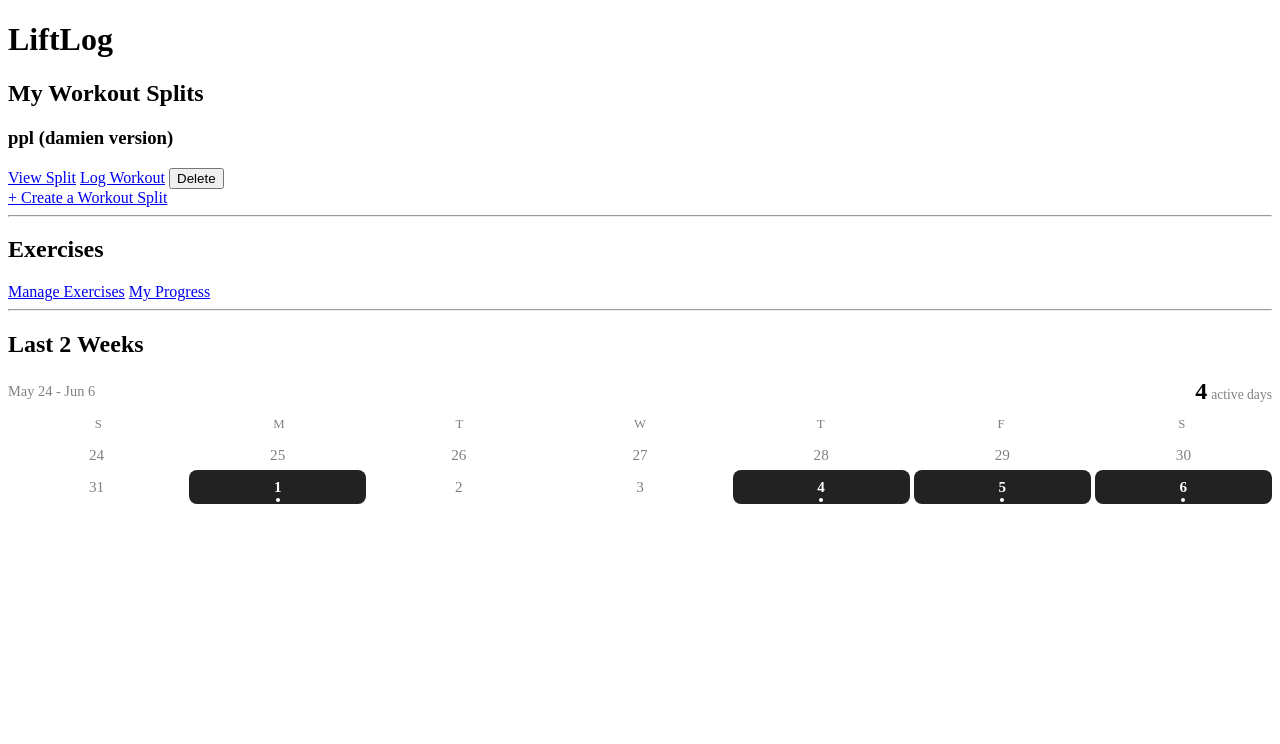
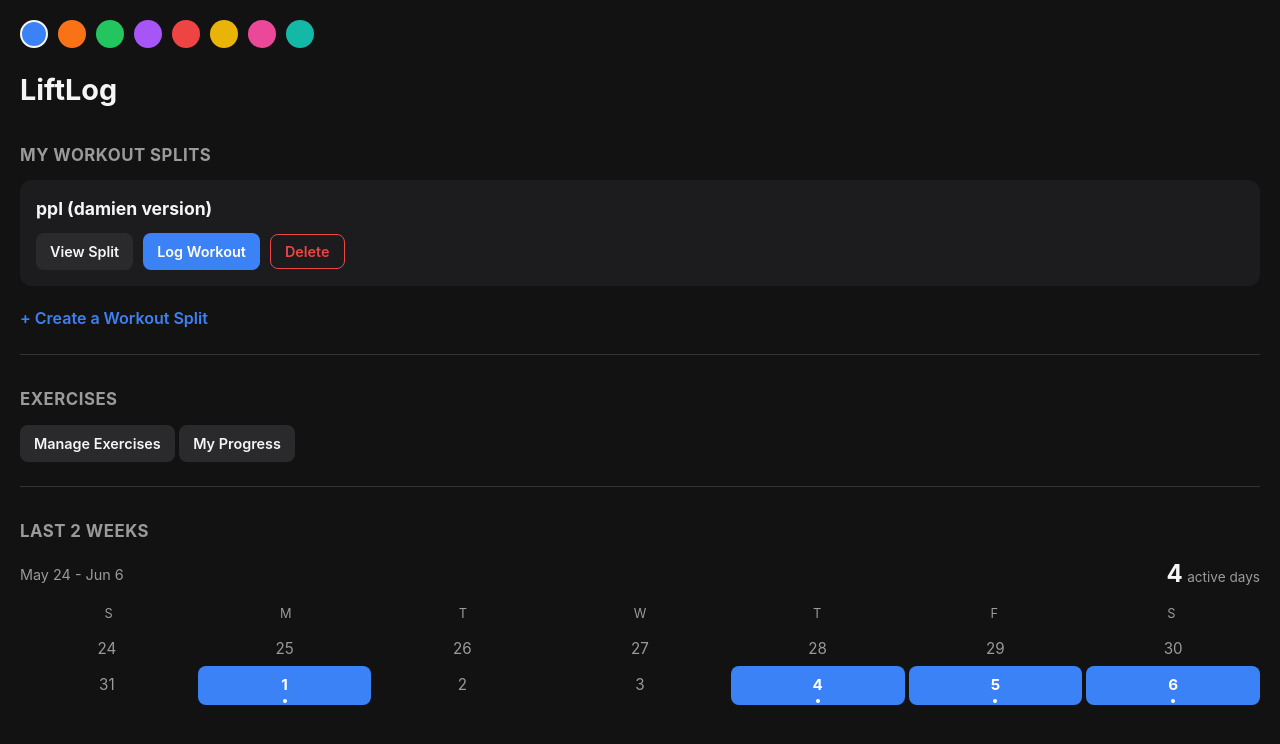
Before and after one commit to damienlhp/liftlog, a Flask app: page / in a window 1280 px wide. Shown: the top 744 px of the page. Run offline with Flask 3, Linux system fonts and the light colour scheme; data comes from the database, SQL or seed files in the repository.

Commit message:
started styling the web app with basic electric blue as default theme

```diff
--- /dev/null
+++ b/static/style.css
@@ -0,0 +1,423 @@
+/* ==============================================================
+   THEME VARIABLES
+   ==============================================================
+   A CSS "variable" (called a custom property) is a value you
+   define once and reuse everywhere with var(--name).
+   :root means "the whole page" — so these are global.
+   The big benefit: to re-theme the entire site, you only ever
+   need to change the values in this one block.
+   ================================================================ */
+:root {
+  --bg-primary: #121212;      /* main page background */
+  --bg-secondary: #1c1c1e;    /* cards, panels */
+  --bg-tertiary: #2a2a2c;     /* hover states, nested boxes */
+  --text-primary: #f5f5f5;    /* main text (near-white, not pure white — easier on the eyes) */
+  --text-secondary: #9a9a9a;  /* muted/gray text, labels */
+  --border-color: #333333;
+  --accent: #3b82f6;          /* electric blue — this is the one theme.js changes */
+  --danger: #ef4444;
+  --danger-hover: #dc2626;
+  --radius: 12px;
+}
+
+/* ==============================================================
+   RESET / BASE
+   ================================================================ */
+* {
+  box-sizing: border-box; /* padding/border no longer add to an element's width — avoids layout surprises */
+}
+
+body {
+  background-color: var(--bg-primary);
+  color: var(--text-primary);
+  font-family: -apple-system, BlinkMacSystemFont, "Segoe UI", Roboto, sans-serif;
+  margin: 0;
+  padding: 20px;
+  line-height: 1.5;
+}
+
+h1 {
+  font-size: 1.8em;
+  font-weight: 700;
+  margin-bottom: 4px;
+}
+
+h2 {
+  font-size: 1.05em;
+  color: var(--text-secondary);
+  text-transform: uppercase;
+  letter-spacing: 0.5px;
+  margin-top: 32px;
+  margin-bottom: 12px;
+}
+
+h3 {
+  font-size: 1.1em;
+  margin: 0;
+}
+
+hr {
+  border: none;
+  border-top: 1px solid var(--border-color);
+  margin: 24px 0;
+}
+
+a {
+  color: var(--accent);
+  text-decoration: none;
+}
+
+p {
+  margin: 0 0 8px;
+}
+
+/* ==============================================================
+   THEME COLOR PICKER (built by theme.js)
+   ================================================================ */
+.theme-picker {
+  display: flex;
+  gap: 10px;
+  margin-bottom: 20px;
+}
+
+.theme-swatch {
+  width: 28px;
+  height: 28px;
+  border-radius: 50%;
+  cursor: pointer;
+  border: 2px solid transparent;
+  transition: transform 0.15s ease, border-color 0.15s ease;
+}
+
+.theme-swatch:hover {
+  transform: scale(1.15);
+}
+
+.theme-swatch.selected {
+  border-color: var(--text-primary);
+}
+
+/* ==============================================================
+   BUTTONS
+   ==============================================================
+   One reusable .btn class, then modifier classes
+   (.btn-primary / .btn-secondary / .btn-danger) change only
+   the color. This avoids repeating padding/border-radius/etc.
+   everywhere.
+   ================================================================ */
+.btn {
+  display: inline-block;
+  padding: 8px 14px;
+  border-radius: 8px;
+  border: none;
+  font-size: 0.9em;
+  font-weight: 600;
+  cursor: pointer;
+  text-decoration: none;
+  font-family: inherit;
+}
+
+.btn-primary {
+  background: var(--accent);
+  color: #fff;
+}
+
+.btn-secondary {
+  background: var(--bg-tertiary);
+  color: var(--text-primary);
+}
+
+.btn-danger {
+  background: transparent;
+  color: var(--danger);
+  border: 1px solid var(--danger);
+}
+
+.btn-danger:hover {
+  background: var(--danger);
+  color: #fff;
+}
+
+.add-split-link {
+  display: inline-block;
+  margin-top: 8px;
+  color: var(--accent);
+  font-weight: 600;
+}
+
+.empty-state {
+  color: var(--text-secondary);
+  font-style: italic;
+}
+
+/* ==============================================================
+   WORKOUT SPLIT CARDS
+   ================================================================ */
+.split-card {
+  background: var(--bg-secondary);
+  border-radius: var(--radius);
+  padding: 16px;
+  margin-bottom: 12px;
+}
+
+.split-card h3 {
+  margin-bottom: 10px;
+}
+
+.split-actions {
+  display: flex;
+  gap: 10px;
+  flex-wrap: wrap;
+  align-items: center;
+}
+
+/* ==============================================================
+   MINI CALENDAR (last 2 weeks, on the home page)
+   ================================================================ */
+.calendar-section {
+  cursor: pointer;
+}
+
+.calendar-header-row {
+  display: flex;
+  justify-content: space-between;
+  align-items: center;
+  margin-bottom: 12px;
+}
+
+.date-range {
+  color: var(--text-secondary);
+  font-size: 0.9em;
+}
+
+.active-days-count {
+  font-size: 1.5em;
+  font-weight: bold;
+}
+
+.active-days-label {
+  color: var(--text-secondary);
+  font-size: 0.85em;
+}
+
+.calendar-weekdays {
+  display: grid;
+  grid-template-columns: repeat(7, 1fr);
+  text-align: center;
+  margin-bottom: 6px;
+}
+
+.calendar-weekdays span {
+  color: var(--text-secondary);
+  font-size: 0.8em;
+}
+
+.calendar-grid {
+  display: grid;
+  grid-template-columns: repeat(7, 1fr);
+  gap: 4px;
+  text-align: center;
+}
+
+.cal-cell {
+  padding: 8px 4px 2px;
+  border-radius: 8px;
+  font-size: 0.95em;
+  color: var(--text-secondary);
+}
+
+.cal-cell.active {
+  font-weight: bold;
+  background: var(--accent);
+  color: #fff;
+}
+
+.cal-cell.today {
+  color: var(--text-primary);
+  border: 1px solid var(--border-color);
+}
+
+.cal-dot {
+  width: 4px;
+  height: 4px;
+  background: #fff;
+  border-radius: 50%;
+  margin: 2px auto 0;
+}
+
+/* ==============================================================
+   FULL YEAR CALENDAR MODAL
+   ================================================================ */
+.full-cal-overlay {
+  display: none;
+  position: fixed;
+  inset: 0; /* shorthand for top:0; left:0; right:0; bottom:0; */
+  background: rgba(0, 0, 0, 0.6);
+  z-index: 999;
+}
+
+.full-cal-modal {
+  display: none;
+  position: fixed;
+  inset: 0;
+  background: var(--bg-primary);
+  z-index: 1000;
+  overflow-y: auto;
+  padding: 20px;
+  transform: translateY(100%);
+  transition: transform 0.3s ease;
+}
+
+.full-cal-modal.open {
+  transform: translateY(0);
+}
+
+.full-cal-header {
+  display: flex;
+  justify-content: space-between;
+  align-items: center;
+  margin-bottom: 20px;
+  position: sticky;
+  top: 0;
+  background: var(--bg-primary);
+  padding-bottom: 10px;
+  border-bottom: 1px solid var(--border-color);
+}
+
+.cal-nav-btn {
+  background: none;
+  border: none;
+  font-size: 1.3em;
+  cursor: pointer;
+  color: var(--text-primary);
+}
+
+.cal-year-label {
+  font-size: 1.3em;
+  font-weight: bold;
+}
+
+.month-title {
+  margin-bottom: 8px;
+  color: var(--text-primary);
+}
+
+.month-grid {
+  display: grid;
+  grid-template-columns: repeat(7, 1fr);
+  gap: 2px;
+  text-align: center;
+  margin-bottom: 20px;
+}
+
+.month-day-header {
+  color: var(--text-secondary);
+  font-size: 0.75em;
+  padding: 4px 0;
+}
+
+.month-day {
+  padding: 8px 2px 2px;
+  border-radius: 50%;
+  font-size: 0.9em;
+  color: var(--text-secondary);
+}
+
+.month-day.has-workout {
+  font-weight: bold;
+  color: var(--text-primary);
+  cursor: pointer;
+  background: var(--bg-tertiary);
+}
+
+.month-day.has-workout:hover {
+  background: var(--accent);
+  color: #fff;
+}
+
+.month-day.is-today {
+  border: 2px solid var(--accent);
+  border-radius: 8px;
+}
+
+.dot {
+  width: 4px;
+  height: 4px;
+  background: var(--accent);
+  border-radius: 50%;
+  margin: 2px auto 0;
+}
+
+.month-day.has-workout:hover .dot {
+  background: #fff;
+}
+
+/* ==============================================================
+   WORKOUT DETAIL PANEL (slide-up, shown when a calendar day is clicked)
+   ================================================================ */
+.detail-overlay {
+  display: none;
+  position: fixed;
+  inset: 0;
+  background: rgba(0, 0, 0, 0.5);
+  z-index: 1001;
+}
+
+.detail-panel {
+  display: none;
+  position: fixed;
+  bottom: 0;
+  left: 0;
+  right: 0;
+  background: var(--bg-secondary);
+  border-radius: 16px 16px 0 0;
+  padding: 24px;
+  z-index: 1002;
+  transform: translateY(100%);
+  transition: transform 0.3s ease;
+}
+
+.detail-panel.open {
+  transform: translateY(0);
+}
+
+.detail-header {
+  display: flex;
+  justify-content: space-between;
+  align-items: center;
+  margin-bottom: 8px;
+}
+
+.detail-header h3 {
+  margin: 0;
+}
+
+.detail-close {
+  background: none;
+  border: none;
+  font-size: 1.3em;
+  cursor: pointer;
+  color: var(--text-secondary);
+}
+
+.detail-subtitle {
+  color: var(--text-secondary);
+  margin: 0 0 16px;
+}
+
+.detail-content {
+  background: var(--bg-tertiary);
+  border-radius: 12px;
+  padding: 16px;
+}
+
+.detail-day-name {
+  font-weight: bold;
+  margin: 0 0 4px;
+}
+
+.detail-stats {
+  color: var(--text-secondary);
+  font-size: 0.85em;
+  margin: 0;
+}
--- /dev/null
+++ b/static/theme.js
@@ -0,0 +1,83 @@
+// ==================================================================
+// THEME COLOR PICKER
+// ==================================================================
+// The idea: --accent is a CSS variable defined in style.css.
+// Every button, link, and highlight in the CSS uses var(--accent)
+// instead of a hardcoded color. That means if we change --accent
+// with JavaScript, every one of those elements updates instantly —
+// we never have to touch the CSS itself.
+
+// The list of colors the user can pick from.
+// Add or remove entries here to change the options everywone sees.
+const THEME_COLORS = [
+  { name: "Electric Blue", hex: "#3b82f6" },
+  { name: "Orange", hex: "#f97316" },
+  { name: "Green", hex: "#22c55e" },
+  { name: "Purple", hex: "#a855f7" },
+  { name: "Red", hex: "#ef4444" },
+  { name: "Yellow", hex: "#eab308" },
+  { name: "Pink", hex: "#ec4899" },
+  { name: "Teal", hex: "#14b8a6" },
+];
+
+const DEFAULT_ACCENT = "#3b82f6"; // Electric Blue
+
+// Changes the live theme color and remembers the choice.
+function applyAccentColor(hex) {
+  // document.documentElement = the <html> tag, which is where :root lives.
+  // setProperty overwrites the --accent variable on the fly.
+  document.documentElement.style.setProperty("--accent", hex);
+
+  // localStorage saves a small piece of data in the browser that
+  // survives page reloads and closing the tab (unlike a normal JS
+  // variable, which resets every time the page loads).
+  localStorage.setItem("liftlog-accent", hex);
+}
+
+// Runs on every page load, before the picker even exists, so the
+// saved color shows up immediately instead of flashing blue first.
+function loadSavedAccentColor() {
+  const saved = localStorage.getItem("liftlog-accent");
+  const colorToUse = saved || DEFAULT_ACCENT;
+  document.documentElement.style.setProperty("--accent", colorToUse);
+  return colorToUse;
+}
+
+// Builds the row of clickable color circles.
+// Looks for a container with id="theme-picker" — if a page doesn't
+// have one, this just quietly does nothing (no errors).
+function renderThemePicker() {
+  const container = document.getElementById("theme-picker");
+  if (!container) return;
+
+  const currentColor = loadSavedAccentColor();
+
+  THEME_COLORS.forEach(function (color) {
+    const swatch = document.createElement("div");
+    swatch.className = "theme-swatch";
+    swatch.style.backgroundColor = color.hex;
+    swatch.title = color.name; // shows as a tooltip on hover
+
+    if (color.hex.toLowerCase() === currentColor.toLowerCase()) {
+      swatch.classList.add("selected");
+    }
+
+    swatch.onclick = function () {
+      applyAccentColor(color.hex);
+
+      // Move the "selected" ring to whichever swatch was just clicked
+      document.querySelectorAll(".theme-swatch").forEach(function (s) {
+        s.classList.remove("selected");
+      });
+      swatch.classList.add("selected");
+    };
+
+    container.appendChild(swatch);
+  });
+}
+
+// Apply the saved color as early as possible (before the page fully renders)
+loadSavedAccentColor();
+
+// Build the picker once the page's HTML has loaded
+document.addEventListener("DOMContentLoaded", renderThemePicker);
--- a/templates/index.html
+++ b/templates/index.html
@@ -4,171 +4,82 @@
     <meta charset="UTF-8">
     <meta name="viewport" content="width=device-width, initial-scale=1.0">
     <title>LiftLog</title>
-    <style>
-        .cal-day {
-            text-align: center;
-            padding: 6px 2px;
-            cursor: pointer;
-            border-radius: 50%;
-            font-size: 0.9em;
-        }
-        .cal-day:hover { background: #f0f0f0; }
-        .cal-day.active { font-weight: bold; }
-        .cal-day.today { border: 2px solid black; border-radius: 8px; }
-        .dot {
-            width: 4px; height: 4px;
-            background: black;
-            border-radius: 50%;
-            margin: 2px auto 0;
-        }
-        .dot.active-dot { background: black; }
-
-        /* Full calendar modal */
-        #full-cal-overlay {
-            display: none;
-            position: fixed;
-            top: 0; left: 0; right: 0; bottom: 0;
-            background: rgba(0,0,0,0.5);
-            z-index: 999;
-        }
-        #full-cal-modal {
-            display: none;
-            position: fixed;
-            top: 0; left: 0; right: 0; bottom: 0;
-            background: white;
-            z-index: 1000;
-            overflow-y: auto;
-            padding: 20px;
-            transform: translateY(100%);
-            transition: transform 0.3s ease;
-        }
-        #full-cal-modal.open { transform: translateY(0); }
-
-        .month-grid {
-            display: grid;
-            grid-template-columns: repeat(7, 1fr);
-            gap: 2px;
-            text-align: center;
-            margin-bottom: 20px;
-        }
-        .month-day-header {
-            color: gray;
-            font-size: 0.75em;
-            padding: 4px 0;
-        }
-        .month-day {
-            padding: 8px 2px 2px;
-            text-align: center;
-            cursor: pointer;
-            border-radius: 50%;
-            font-size: 0.9em;
-            color: gray;
-        }
-        .month-day.has-workout {
-            font-weight: bold;
-            color: black;
-            cursor: pointer;
-        }
-        .month-day.is-today {
-            border: 2px solid black;
-            border-radius: 8px;
-            color: black;
-        }
-        .month-day:hover { background: #f0f0f0; }
-
-        /* Workout detail panel */
-        #detail-overlay {
-            display: none;
-            position: fixed;
-            top: 0; left: 0; right: 0; bottom: 0;
-            background: rgba(0,0,0,0.3);
-            z-index: 1001;
-        }
-        #detail-panel {
-            display: none;
-            position: fixed;
-            bottom: 0; left: 0; right: 0;
-            background: white;
-            border-radius: 16px 16px 0 0;
-            padding: 24px;
-            z-index: 1002;
-            transform: translateY(100%);
-            transition: transform 0.3s ease;
-        }
-        #detail-panel.open { transform: translateY(0); }
-    </style>
+    <link rel="stylesheet" href="{{ url_for('static', filename='style.css') }}">
 </head>
 <body>
+
+    <!-- Accent color picker: theme.js fills this div with clickable circles -->
+    <div class="theme-picker" id="theme-picker"></div>
+
     <h1>LiftLog</h1>
 
     <h2>My Workout Splits</h2>
     {% if splits %}
         {% for split in splits %}
-            <div>
+            <div class="split-card">
                 <h3>{{ split.name }}</h3>
-                <a href="/split/{{ split.id }}">View Split</a>
-                <a href="/log/{{ split.id }}">Log Workout</a>
-                <form action="/split/{{ split.id }}/delete" method="POST" style="display:inline;">
-                    <button type="submit" onclick="return confirm('Delete {{ split.name }}?')">Delete</button>
-                </form>
+                <div class="split-actions">
+                    <a class="btn btn-secondary" href="/split/{{ split.id }}">View Split</a>
+                    <a class="btn btn-primary" href="/log/{{ split.id }}">Log Workout</a>
+                    <form action="/split/{{ split.id }}/delete" method="POST" style="display:inline;">
+                        <button type="submit" class="btn btn-danger" onclick="return confirm('Delete {{ split.name }}?')">Delete</button>
+                    </form>
+                </div>
             </div>
         {% endfor %}
     {% else %}
-        <p>You have no workout splits yet.</p>
+        <p class="empty-state">You have no workout splits yet.</p>
     {% endif %}
 
-    <a href="/create-split">+ Create a Workout Split</a>
+    <a class="add-split-link" href="/create-split">+ Create a Workout Split</a>
 
     <hr>
     <h2>Exercises</h2>
-    <a href="/exercises">Manage Exercises</a>
-    <a href="/progress">My Progress</a>
+    <a class="btn btn-secondary" href="/exercises">Manage Exercises</a>
+    <a class="btn btn-secondary" href="/progress">My Progress</a>
 
     <hr>
     <!-- Mini 2-week calendar -->
     <h2>Last 2 Weeks</h2>
-    <div id="calendar-container" onclick="openFullCalendar()" style="cursor:pointer;">
-        <div style="display:flex; justify-content:space-between; align-items:center; margin-bottom:12px;">
-            <span style="color:gray; font-size:0.9em;" id="date-range"></span>
-            <span><span id="active-days-count" style="font-size:1.5em; font-weight:bold;"></span> <span style="color:gray; font-size:0.85em;">active days</span></span>
+    <div id="calendar-container" class="calendar-section" onclick="openFullCalendar()">
+        <div class="calendar-header-row">
+            <span class="date-range" id="date-range"></span>
+            <span><span class="active-days-count" id="active-days-count"></span> <span class="active-days-label">active days</span></span>
         </div>
-        <div style="display:grid; grid-template-columns:repeat(7, 1fr); text-align:center; margin-bottom:6px;">
-            <span style="color:gray; font-size:0.8em;">S</span>
-            <span style="color:gray; font-size:0.8em;">M</span>
-            <span style="color:gray; font-size:0.8em;">T</span>
-            <span style="color:gray; font-size:0.8em;">W</span>
-            <span style="color:gray; font-size:0.8em;">T</span>
-            <span style="color:gray; font-size:0.8em;">F</span>
-            <span style="color:gray; font-size:0.8em;">S</span>
+        <div class="calendar-weekdays">
+            <span>S</span><span>M</span><span>T</span><span>W</span><span>T</span><span>F</span><span>S</span>
         </div>
-        <div id="calendar-grid" style="display:grid; grid-template-columns:repeat(7, 1fr); gap:4px; text-align:center;"></div>
+        <div id="calendar-grid" class="calendar-grid"></div>
     </div>
 
     <!-- Full calendar modal -->
-    <div id="full-cal-overlay" onclick="closeFullCalendar()"></div>
-    <div id="full-cal-modal">
-        <div style="display:flex; justify-content:space-between; align-items:center; margin-bottom:20px; position:sticky; top:0; background:white; padding-bottom:10px; border-bottom:1px solid #eee;">
-            <button onclick="changeYear(-1)" style="background:none; border:none; font-size:1.3em; cursor:pointer;">‹</button>
-            <span id="cal-year-label" style="font-size:1.3em; font-weight:bold;"></span>
-            <button onclick="changeYear(1)" style="background:none; border:none; font-size:1.3em; cursor:pointer;">›</button>
-            <button onclick="closeFullCalendar()" style="background:none; border:none; font-size:1.3em; cursor:pointer; margin-left:16px;">✕</button>
+    <div id="full-cal-overlay" class="full-cal-overlay" onclick="closeFullCalendar()"></div>
+    <div id="full-cal-modal" class="full-cal-modal">
+        <div class="full-cal-header">
+            <button onclick="changeYear(-1)" class="cal-nav-btn">‹</button>
+            <span id="cal-year-label" class="cal-year-label"></span>
+            <button onclick="changeYear(1)" class="cal-nav-btn">›</button>
+            <button onclick="closeFullCalendar()" class="cal-nav-btn" style="margin-left:16px;">✕</button>
         </div>
         <div id="full-cal-body"></div>
     </div>
 
     <!-- Workout detail panel -->
-    <div id="detail-overlay" onclick="closeDetailPanel()"></div>
-    <div id="detail-panel">
-        <div style="display:flex; justify-content:space-between; align-items:center; margin-bottom:8px;">
-            <h3 id="detail-date" style="margin:0;"></h3>
-            <button onclick="closeDetailPanel()" style="background:none; border:none; font-size:1.3em; cursor:pointer; color:gray;">✕</button>
+    <div id="detail-overlay" class="detail-overlay" onclick="closeDetailPanel()"></div>
+    <div id="detail-panel" class="detail-panel">
+        <div class="detail-header">
+            <h3 id="detail-date"></h3>
+            <button onclick="closeDetailPanel()" class="detail-close">✕</button>
         </div>
-        <p style="color:gray; margin:0 0 16px;">1 workout logged</p>
-        <div id="detail-content" style="background:#f5f5f5; border-radius:12px; padding:16px;">
-            <p id="detail-day-name" style="font-weight:bold; margin:0 0 4px;"></p>
-            <p id="detail-stats" style="color:gray; font-size:0.85em; margin:0;"></p>
+        <p class="detail-subtitle">1 workout logged</p>
+        <div id="detail-content" class="detail-content">
+            <p id="detail-day-name" class="detail-day-name"></p>
+            <p id="detail-stats" class="detail-stats"></p>
         </div>
     </div>
+
+    <!-- theme.js sets up the color picker above -->
+    <script src="{{ url_for('static', filename='theme.js') }}"></script>
 
     <script>
         const workoutDates = {{ workout_dates | tojson }};
@@ -198,18 +109,12 @@
             const dateStr = current.toISOString().split("T")[0];
             const isActive = workoutDates.includes(dateStr);
             const isToday = dateStr === today;
+
             const cell = document.createElement("div");
-            cell.style = `
-                padding: 8px 4px 2px;
-                border-radius: 8px;
-                font-weight: ${isActive ? "bold" : "normal"};
-                background: ${isActive ? "#222" : "transparent"};
-                color: ${isActive ? "white" : isToday ? "black" : "gray"};
-                font-size: 0.95em;
-                text-align: center;
-            `;
-            cell.innerHTML = current.getDate() + (isActive ? '<div style="width:4px;height:4px;background:white;border-radius:50%;margin:2px auto 0;"></div>' : "");
+            cell.className = "cal-cell" + (isActive ? " active" : "") + (isToday && !isActive ? " today" : "");
+            cell.innerHTML = current.getDate() + (isActive ? '<div class="cal-dot"></div>' : "");
             grid.appendChild(cell);
+
             current.setDate(current.getDate() + 1);
         }
 
@@ -219,7 +124,6 @@
         let currentCalYear = new Date().getFullYear();
 
         function openFullCalendar() {
-            // Fetch all workout data from our API route
             fetch("/calendar-data")
                 .then(function(response) { return response.json(); })
                 .then(function(data) {
@@ -254,13 +158,11 @@
             const todayStr = today;
 
             for (let month = 0; month < 12; month++) {
-                // Month title
                 const monthTitle = document.createElement("h3");
                 monthTitle.textContent = monthNames[month] + " " + year;
-                monthTitle.style = "margin-bottom:8px;";
+                monthTitle.className = "month-title";
                 body.appendChild(monthTitle);
 
-                // Day headers
                 const headerGrid = document.createElement("div");
                 headerGrid.className = "month-grid";
                 dayHeaders.forEach(function(d) {
@@ -271,17 +173,14 @@
                 });
                 body.appendChild(headerGrid);
 
-                // Day grid
                 const dayGrid = document.createElement("div");
                 dayGrid.className = "month-grid";
 
-                // Empty cells before first day
                 const firstDay = new Date(year, month, 1).getDay();
                 for (let i = 0; i < firstDay; i++) {
                     dayGrid.appendChild(document.createElement("div"));
                 }
 
-                // Days in month
                 const daysInMonth = new Date(year, month + 1, 0).getDate();
                 for (let d = 1; d <= daysInMonth; d++) {
                     const dateStr = year + "-" +
```
